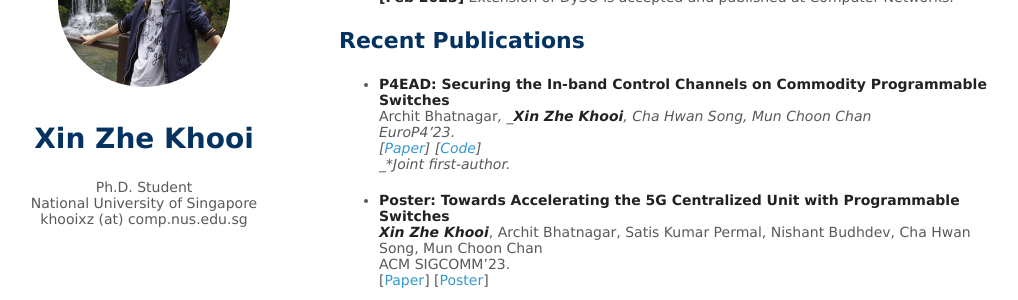
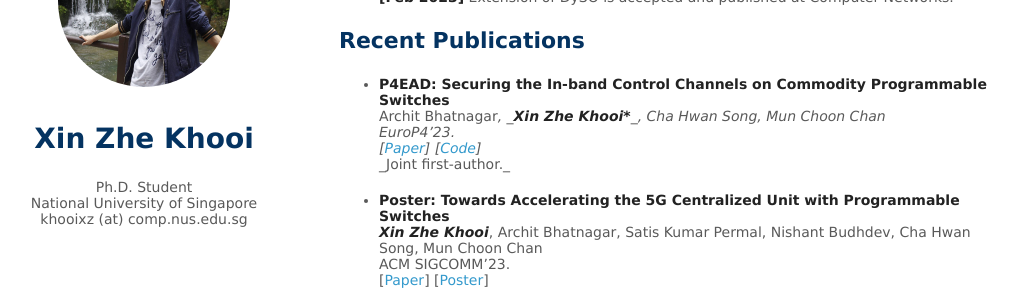
Before and after one commit to khooi8913/khooi8913.github.io, a Jekyll site: the page built from index.md, in a window 1280 px wide and 900 px high, scrolled down 407 px. Shown: the part 152-452 px from the top of the window, without its empty margins (131-1149 px from the left). Built offline with Jekyll 4.4.1, drawn with Linux system fonts in a browser that asks for light colours; nearby versions of some CDN libraries; a style sheet for code colours, icons or effects is not loaded; our own code applies the rules of GitHub Pages for plain Markdown files.

Commit message:
missed escape char

```diff
--- a/index.md
+++ b/index.md
@@ -31,7 +31,7 @@
 
 - **P4EAD: Securing the In-band Control Channels on Commodity Programmable Switches**
   <br>
-  Archit Bhatnagar*, _**Xin Zhe Khooi***_, Cha Hwan Song, Mun Choon Chan
+  Archit Bhatnagar*, _**Xin Zhe Khooi\***_, Cha Hwan Song, Mun Choon Chan
   <br>
   EuroP4'23.
   <br>
```
